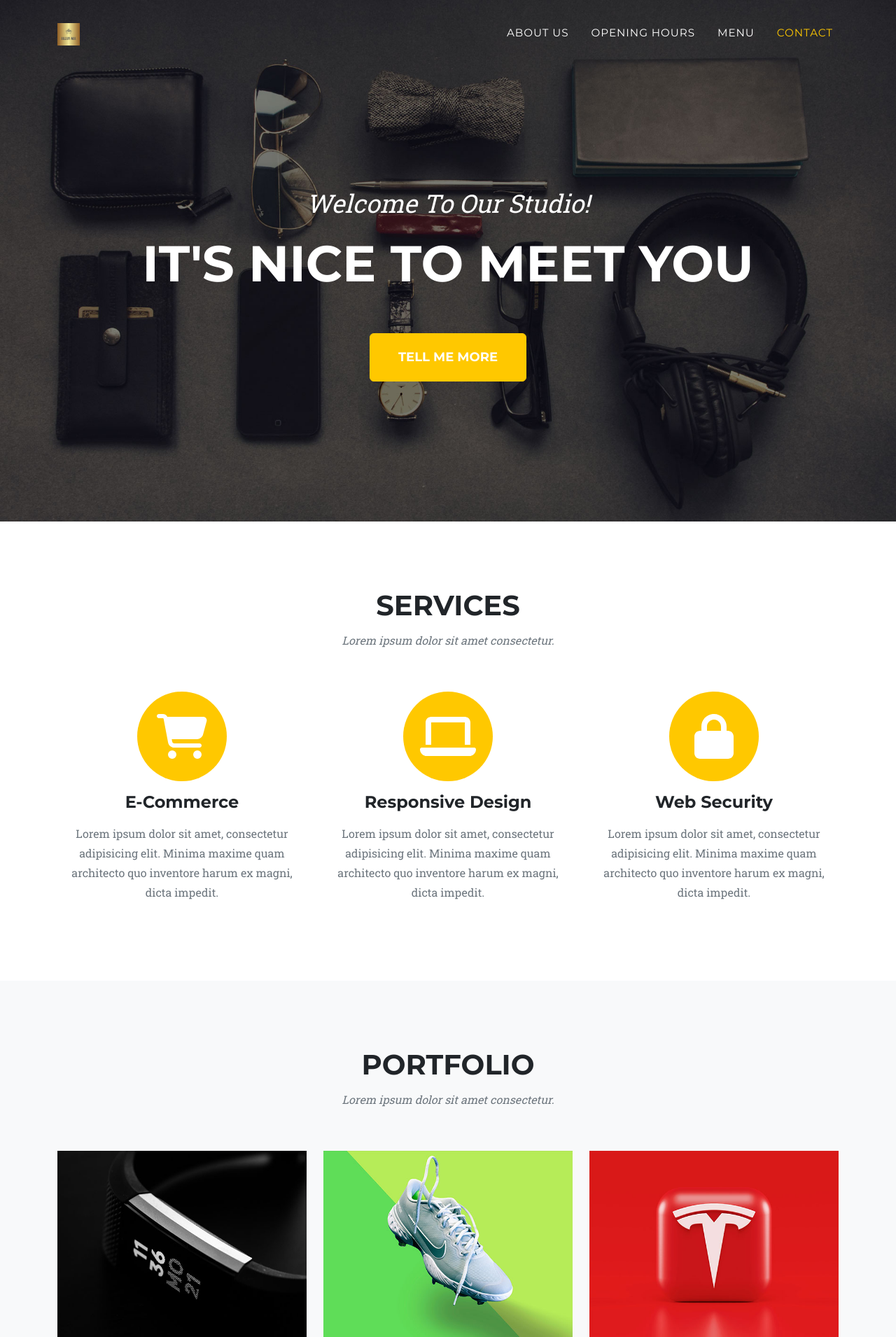
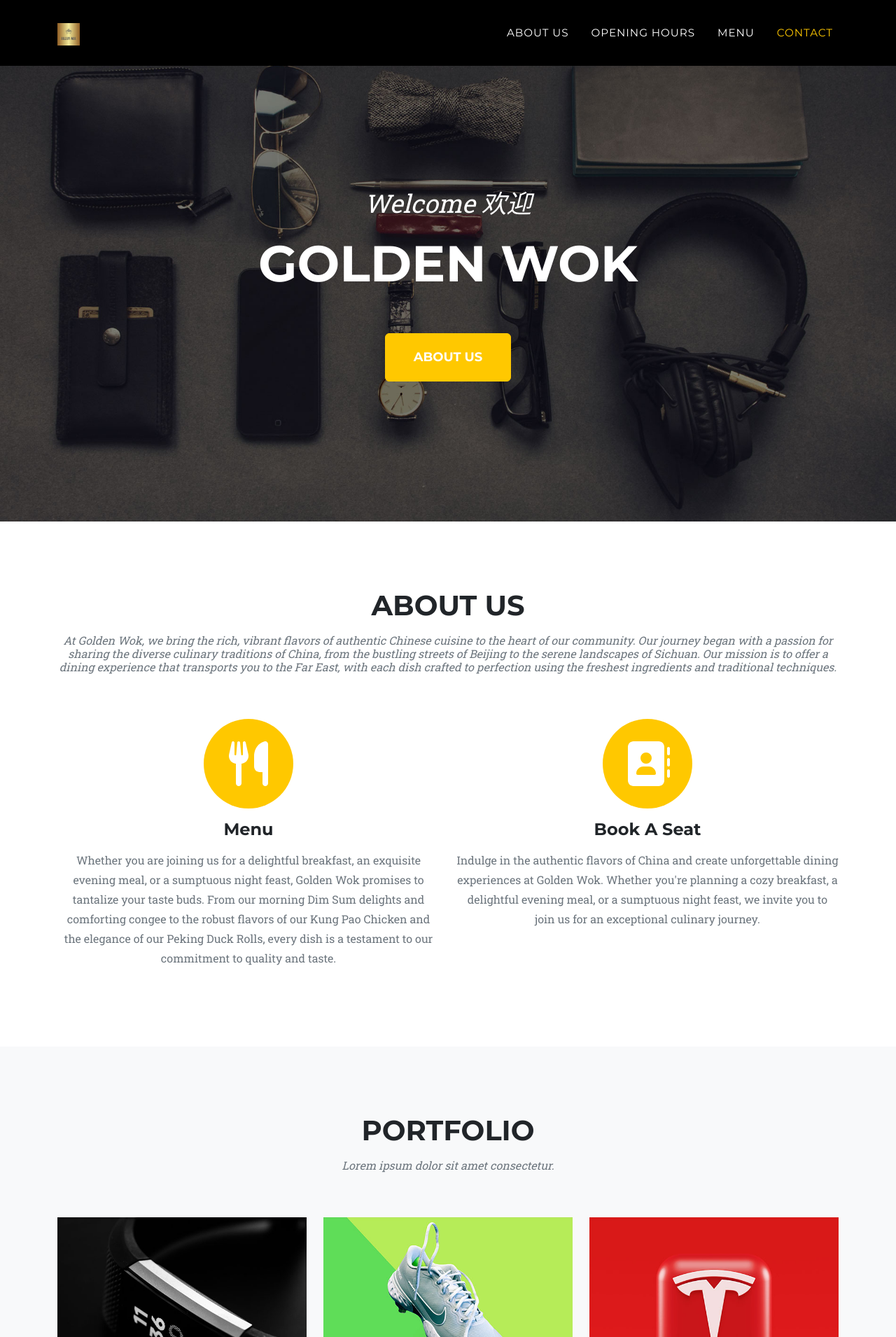
Before and after one commit to UloE-G/GoldenWokV2, a Flask app: page / in a window 1280 px wide. Shown: the top 1910 px of the page at 70% size. Run offline with Flask 3, Linux system fonts and the light colour scheme; some libraries are stand-ins or nearby versions.

Commit message:
Created the about us section

```diff
--- a/templates/index.html
+++ b/templates/index.html
@@ -18,7 +18,7 @@
     </head>
     <body id="page-top">
         <!-- Navigation-->
-        <nav class="navbar navbar-expand-lg navbar-dark fixed-top" id="mainNav">
+        <nav class="navbar navbar-expand-lg navbar-dark fixed-top bg-black" id="mainNav">
             <div class="container">
                 <a class="navbar-brand" href="#page-top"><img src="static/assets/img/logo.png" alt="logo" /></a>
                 <button class="navbar-toggler" type="button" data-bs-toggle="collapse" data-bs-target="#navbarResponsive" aria-controls="navbarResponsive" aria-expanded="false" aria-label="Toggle navigation">
@@ -39,42 +39,54 @@
         <!-- Masthead-->
         <header class="masthead">
             <div class="container">
-                <div class="masthead-subheading">Welcome To Our Studio!</div>
-                <div class="masthead-heading text-uppercase">It's Nice To Meet You</div>
-                <a class="btn btn-primary btn-xl text-uppercase" href="#services">Tell Me More</a>
+                <div class="masthead-subheading">Welcome 欢迎</div>
+                <div class="masthead-heading text-uppercase">Golden Wok</div>
+                <a class="btn btn-primary btn-xl text-uppercase" href="#services">About Us</a>
             </div>
         </header>
         <!-- Services-->
         <section class="page-section" id="services">
             <div class="container">
                 <div class="text-center">
-                    <h2 class="section-heading text-uppercase">Services</h2>
-                    <h3 class="section-subheading text-muted">Lorem ipsum dolor sit amet consectetur.</h3>
+                    <h2 class="section-heading text-uppercase">About us</h2>
+                    <h3 class="section-subheading text-muted">
+                        At Golden Wok, we bring the rich, vibrant flavors of authentic Chinese cuisine to the heart of
+                        our community. Our journey began with a passion for sharing the diverse culinary traditions of
+                        China, from the bustling streets of Beijing to the serene landscapes of Sichuan. Our mission is
+                        to offer a dining experience that transports you to the Far East, with each dish crafted to
+                        perfection using the freshest ingredients and traditional techniques.
+                    </h3>
                 </div>
                 <div class="row text-center">
-                    <div class="col-md-4">
+                    <div class="col-md-6">
+                        <a target="_blank" href="#">
                             <span class="fa-stack fa-4x">
                                 <i class="fas fa-circle fa-stack-2x text-primary"></i>
-                            <i class="fas fa-shopping-cart fa-stack-1x fa-inverse"></i>
+                                <i class="fas fa-utensils fa-stack-1x fa-inverse"></i>
                             </span>
-                        <h4 class="my-3">E-Commerce</h4>
-                        <p class="text-muted">Lorem ipsum dolor sit amet, consectetur adipisicing elit. Minima maxime quam architecto quo inventore harum ex magni, dicta impedit.</p>
+                        </a>
+                        <h4 class="my-3">Menu</h4>
+                        <p class="text-muted">
+                            Whether you are joining us for a delightful breakfast, an exquisite evening meal, or a
+                            sumptuous night feast, Golden Wok promises to tantalize your taste buds. From our morning
+                            Dim Sum delights and comforting congee to the robust flavors of our Kung Pao Chicken and the
+                            elegance of our Peking Duck Rolls, every dish is a testament to our commitment to quality
+                            and taste.
+                        </p>
                     </div>
-                    <div class="col-md-4">
+                    <div class="col-md-6">
+                        <a href="#contact">
                             <span class="fa-stack fa-4x">
                                 <i class="fas fa-circle fa-stack-2x text-primary"></i>
-                            <i class="fas fa-laptop fa-stack-1x fa-inverse"></i>
+                                <i class="fas fa-address-book fa-stack-1x fa-inverse"></i>
                             </span>
-                        <h4 class="my-3">Responsive Design</h4>
-                        <p class="text-muted">Lorem ipsum dolor sit amet, consectetur adipisicing elit. Minima maxime quam architecto quo inventore harum ex magni, dicta impedit.</p>
-                    </div>
-                    <div class="col-md-4">
-                        <span class="fa-stack fa-4x">
-                            <i class="fas fa-circle fa-stack-2x text-primary"></i>
-                            <i class="fas fa-lock fa-stack-1x fa-inverse"></i>
-                        </span>
-                        <h4 class="my-3">Web Security</h4>
-                        <p class="text-muted">Lorem ipsum dolor sit amet, consectetur adipisicing elit. Minima maxime quam architecto quo inventore harum ex magni, dicta impedit.</p>
+                        </a>
+                        <h4 class="my-3">Book A Seat</h4>
+                        <p class="text-muted">
+                            Indulge in the authentic flavors of China and create unforgettable dining experiences at
+                            Golden Wok. Whether you're planning a cozy breakfast, a delightful evening meal, or a
+                            sumptuous night feast, we invite you to join us for an exceptional culinary journey.
+                        </p>
                     </div>
                 </div>
             </div>
```
Lines whose indentation alone changed are shown as unchanged.
